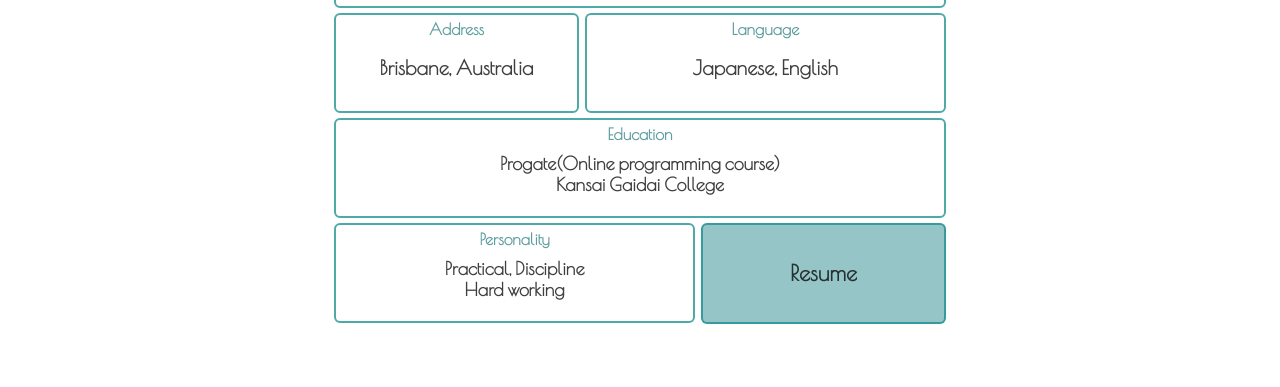
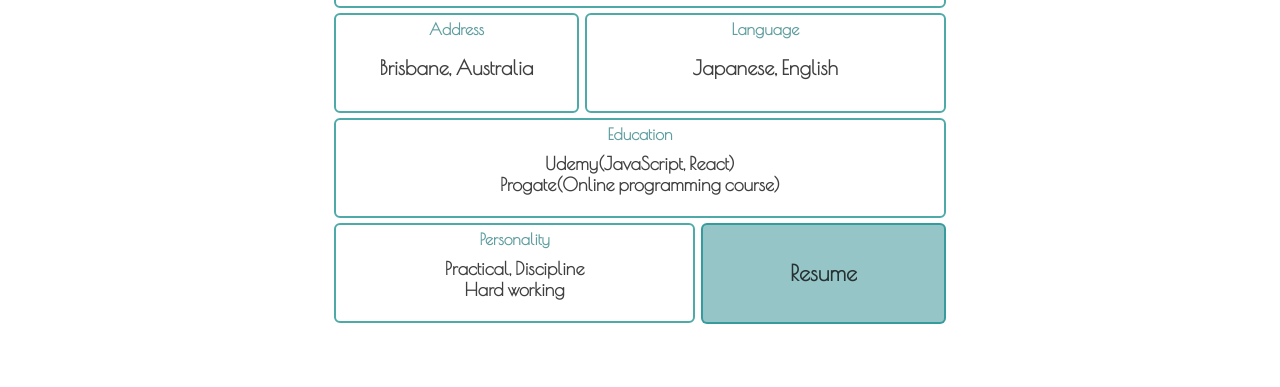
Before and after one commit to asmskk/portfolio, a website: page profile.html in a window 1280 px wide. Shown: the part 354-741 px from the top of the page. Drawn offline with nearby package versions, Linux system fonts and the light colour scheme.

Commit message:
added education

```diff
--- a/profile.html
+++ b/profile.html
@@ -85,7 +85,7 @@
 
             <div class="frame college">
                 <h4>Education</h4>
-                <p>Progate(Online programming course)<br>Kansai Gaidai College</p>
+                <p>Udemy(JavaScript, React)<br>Progate(Online programming course)</p>
             </div>
 
             <div class="frame character">
```
